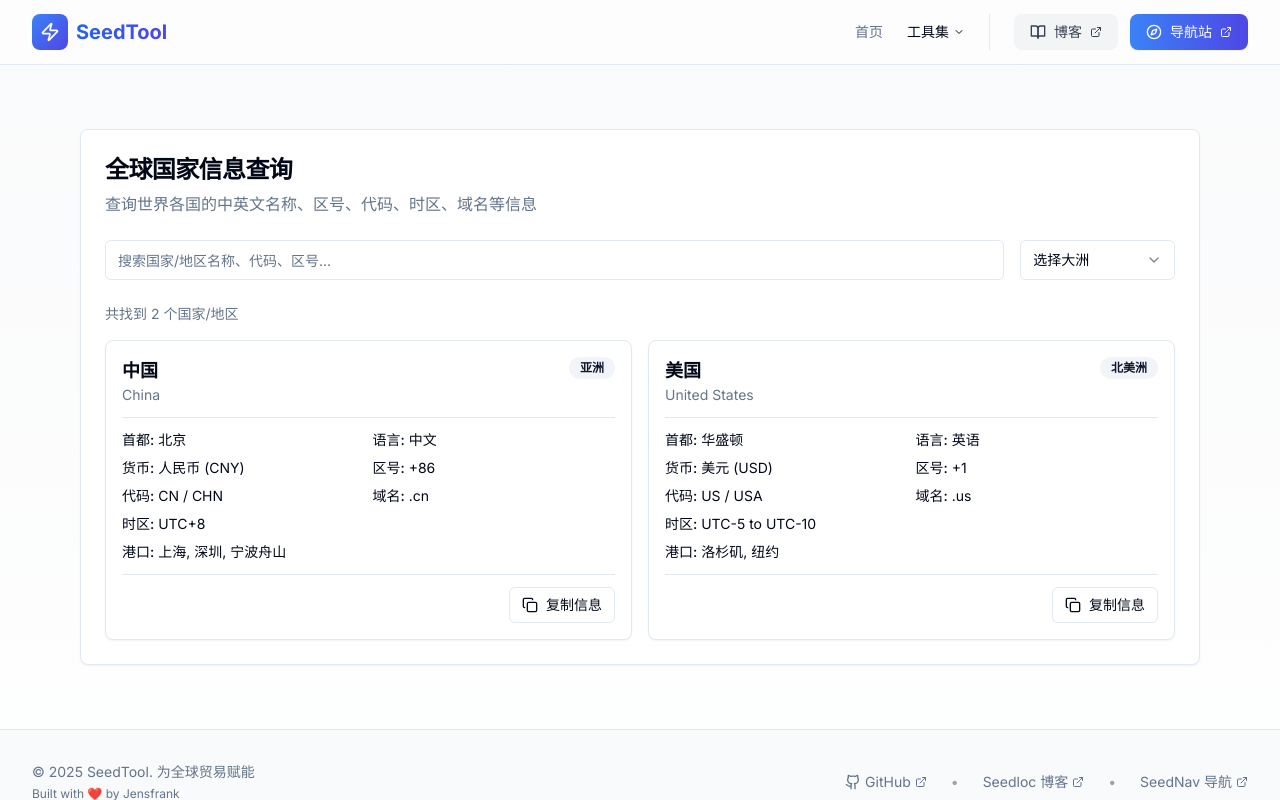
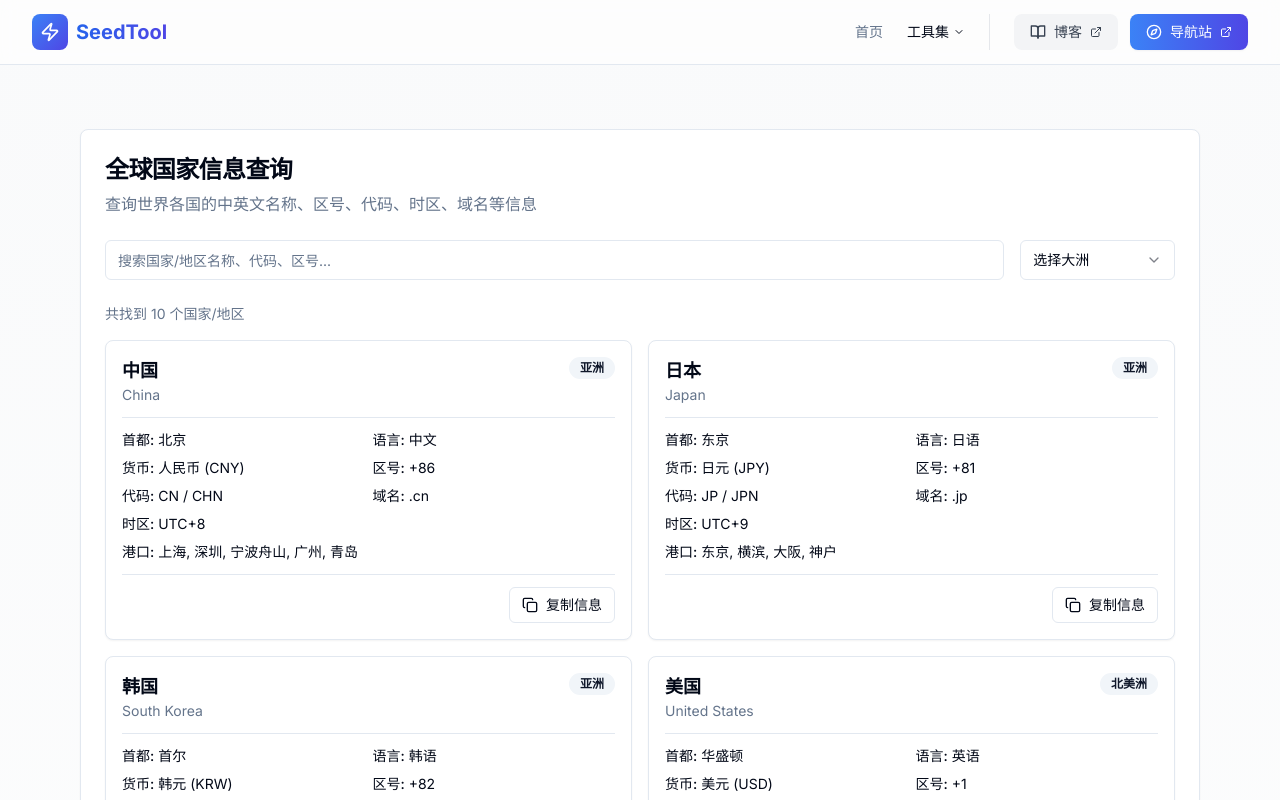
Before and after one commit to everett7623/Globokit, a Next.js app: page /tools/country-info in a window 1280 px wide. Shown: the top 800 px of the page. Built offline with nearby package versions, Linux system fonts and the light colour scheme.

Commit message:
Update page.tsx

```diff
--- a/app/tools/country-info/page.tsx
+++ b/app/tools/country-info/page.tsx
@@ -14,100 +14,7 @@ import { Badge } from '@/components/ui/badge';
 import { Separator } from '@/components/ui/separator';
 import { Button } from '@/components/ui/button';
 import { Copy, Check } from 'lucide-react';
-
-// 临时的国家数据接口和数据
-interface Country {
-  name: string;
-  nameEn: string;
-  capital: string;
-  capitalEn: string;
-  continent: string;
-  iso2: string;
-  iso3: string;
-  phoneCode: string;
-  domain: string;
-  timezone: string;
-  currency: string;
-  currencyName: string;
-  languages: string[];
-  tradePorts?: string[];
-  businessHours?: string;
-  holidays?: string[];
-}
-
-// 大洲映射
-const CONTINENTS: Record<string, string> = {
-  asia: '亚洲',
-  europe: '欧洲',
-  africa: '非洲',
-  northAmerica: '北美洲',
-  southAmerica: '南美洲',
-  oceania: '大洋洲',
-  antarctica: '南极洲'
-};
-
-// 示例国家数据
-const COUNTRIES: Country[] = [
-  {
-    name: '中国',
-    nameEn: 'China',
-    capital: '北京',
-    capitalEn: 'Beijing',
-    continent: 'asia',
-    iso2: 'CN',
-    iso3: 'CHN',
-    phoneCode: '+86',
-    domain: '.cn',
-    timezone: 'UTC+8',
-    currency: 'CNY',
-    currencyName: '人民币',
-    languages: ['中文'],
-    tradePorts: ['上海', '深圳', '宁波舟山'],
-    businessHours: '周一至周五 9:00-18:00',
-    holidays: ['春节', '国庆节']
-  },
-  {
-    name: '美国',
-    nameEn: 'United States',
-    capital: '华盛顿',
-    capitalEn: 'Washington D.C.',
-    continent: 'northAmerica',
-    iso2: 'US',
-    iso3: 'USA',
-    phoneCode: '+1',
-    domain: '.us',
-    timezone: 'UTC-5 to UTC-10',
-    currency: 'USD',
-    currencyName: '美元',
-    languages: ['英语'],
-    tradePorts: ['洛杉矶', '纽约'],
-    businessHours: '周一至周五 9:00-17:00'
-  }
-];
-
-// 获取大洲选项
-const getContinentOptions = () => {
-  return Object.entries(CONTINENTS).map(([key, name]) => ({ key, name }));
-};
-
-// 搜索国家
-const searchCountries = (query: string): Country[] => {
-  if (!query.trim()) return COUNTRIES;
-  const lowerQuery = query.toLowerCase();
-  return COUNTRIES.filter(country =>
-    country.name.toLowerCase().includes(lowerQuery) ||
-    country.nameEn.toLowerCase().includes(lowerQuery) ||
-    country.iso2.toLowerCase().includes(lowerQuery) ||
-    country.iso3.toLowerCase().includes(lowerQuery) ||
-    country.phoneCode.includes(query)
-  );
-};
-
-// 按大洲筛选
-const filterCountriesByContinent = (continentKey: string): Country[] => {
-  if (!continentKey) return COUNTRIES;
-  return COUNTRIES.filter(country => country.continent === continentKey);
-};
+import { COUNTRIES, CONTINENTS, Country, getContinentOptions, searchCountries, filterCountriesByContinent } from '@/lib/tools/country-info';
 
 // 工具页面组件
 export default function CountryInfoPage() {
```
